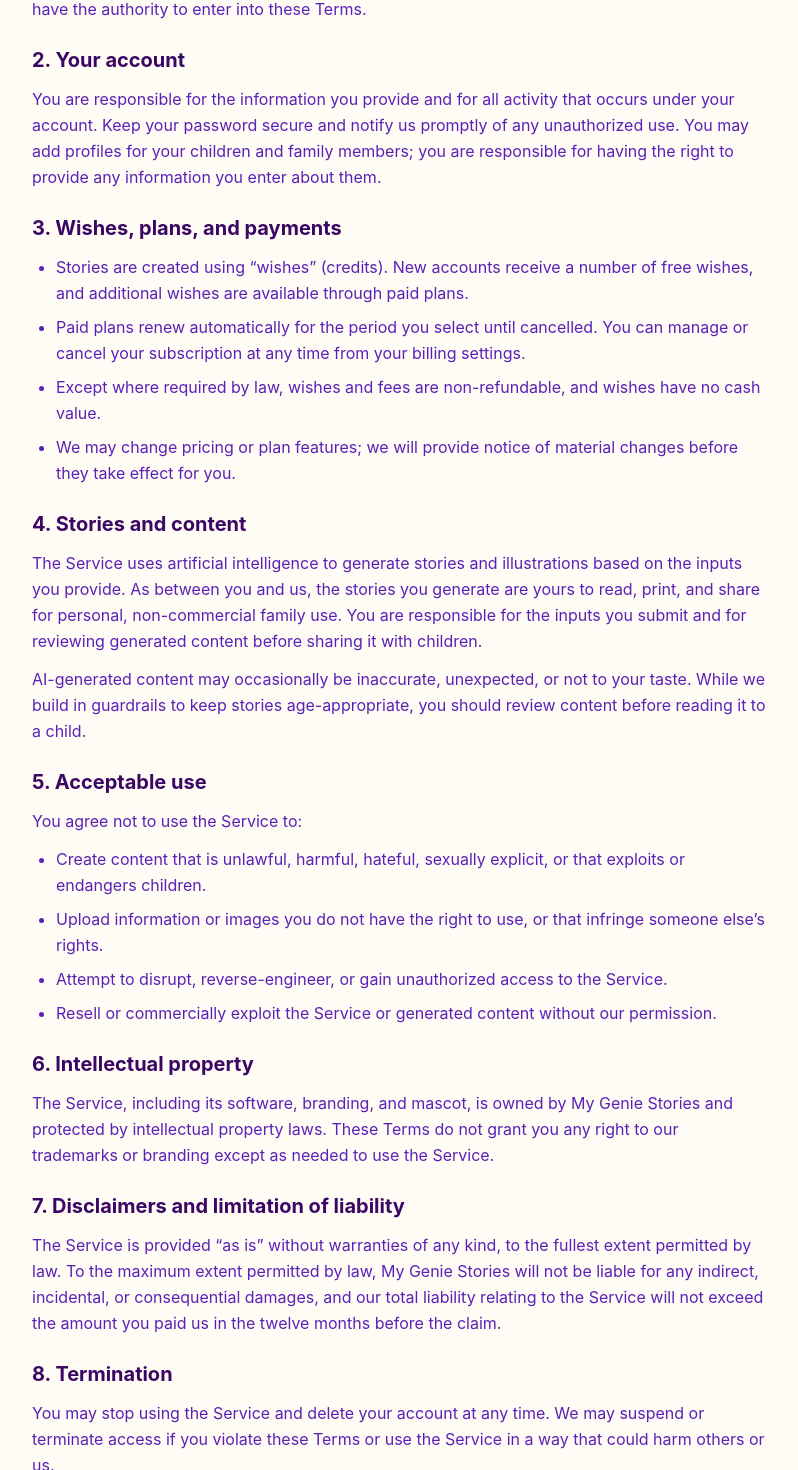
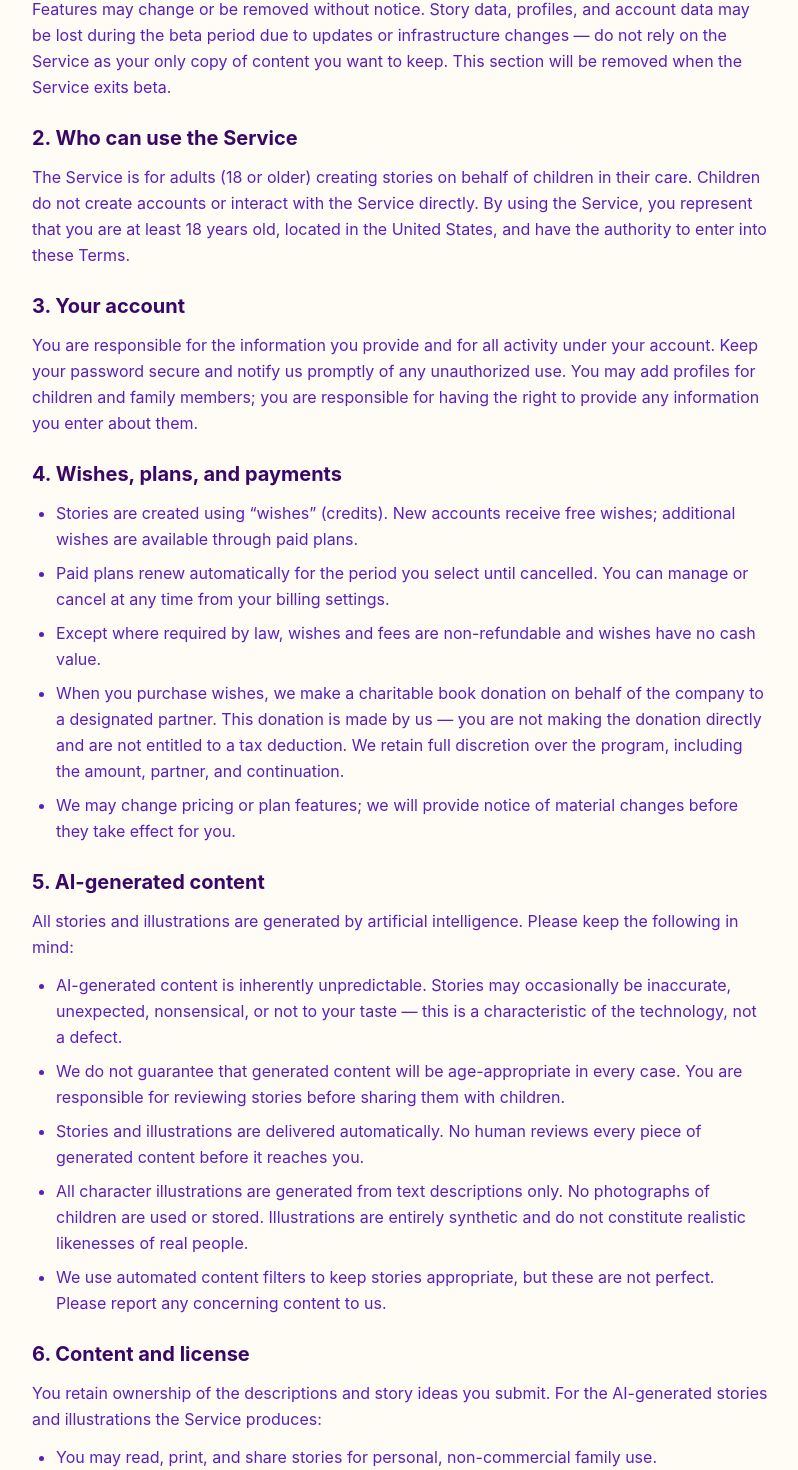
Before and after one commit to kevnbot/story-generator, a Next.js app: page /terms in a window 1280 px wide. Shown: the part 479-1949 px from the top of the page, without its empty margins (240-1038 px from the left). Built offline with nearby package versions, Linux system fonts and the light colour scheme.

Commit message:
chore: update terms and privacy policy with beta, AI disclaimers, and COPPA language

```diff
--- a/app/terms/page.tsx
+++ b/app/terms/page.tsx
@@ -5,7 +5,7 @@
 export const metadata: Metadata = {
   title: "Terms of Use — My Genie Stories",
   description:
-    "The terms and conditions for using My Genie Stories, the personalized AI bedtime story service for families.",
+    "The terms and conditions for using My Genie Stories, the personalized AI story service for families.",
 }
 
 export default function TermsPage() {
@@ -19,99 +19,131 @@
         <Link href="/privacy" className="font-medium underline" style={{ color: "#7c3aed" }}>
           Privacy Policy
         </Link>
-        . If you do not agree, please do not use the Service.
+        . If you do not agree, please do not use the Service. The Service is currently available to
+        residents of the United States only.
       </LegalP>
 
-      <LegalSection heading="1. Who can use the Service">
+      <LegalSection heading="1. Closed beta">
         <LegalP>
-          The Service is intended for use by adults (18 years or older) who create stories for the
-          children in their care. You are responsible for supervising any child who uses or views
-          content created through your account. By using the Service, you represent that you are at
-          least 18 years old and have the authority to enter into these Terms.
+          The Service is currently in <strong>closed beta</strong>. Access is by invitation only.
+          By using the Service, you acknowledge you are using an early, pre-release version that is
+          still under active development. Features may change or be removed without notice. Story
+          data, profiles, and account data may be lost during the beta period due to updates or
+          infrastructure changes — do not rely on the Service as your only copy of content you want
+          to keep. This section will be removed when the Service exits beta.
         </LegalP>
       </LegalSection>
 
-      <LegalSection heading="2. Your account">
+      <LegalSection heading="2. Who can use the Service">
         <LegalP>
-          You are responsible for the information you provide and for all activity that occurs under
-          your account. Keep your password secure and notify us promptly of any unauthorized use.
-          You may add profiles for your children and family members; you are responsible for having
-          the right to provide any information you enter about them.
+          The Service is for adults (18 or older) creating stories on behalf of children in their
+          care. Children do not create accounts or interact with the Service directly. By using the
+          Service, you represent that you are at least 18 years old, located in the United States,
+          and have the authority to enter into these Terms.
         </LegalP>
       </LegalSection>
 
-      <LegalSection heading="3. Wishes, plans, and payments">
+      <LegalSection heading="3. Your account">
+        <LegalP>
+          You are responsible for the information you provide and for all activity under your
+          account. Keep your password secure and notify us promptly of any unauthorized use. You
+          may add profiles for children and family members; you are responsible for having the right
+          to provide any information you enter about them.
+        </LegalP>
+      </LegalSection>
+
+      <LegalSection heading="4. Wishes, plans, and payments">
         <LegalList
           items={[
-            "Stories are created using “wishes” (credits). New accounts receive a number of free wishes, and additional wishes are available through paid plans.",
-            "Paid plans renew automatically for the period you select until cancelled. You can manage or cancel your subscription at any time from your billing settings.",
-            "Except where required by law, wishes and fees are non-refundable, and wishes have no cash value.",
+            "Stories are created using \u201cwishes\u201d (credits). New accounts receive free wishes; additional wishes are available through paid plans.",
+            "Paid plans renew automatically for the period you select until cancelled. You can manage or cancel at any time from your billing settings.",
+            "Except where required by law, wishes and fees are non-refundable and wishes have no cash value.",
+            "When you purchase wishes, we make a charitable book donation on behalf of the company to a designated partner. This donation is made by us \u2014 you are not making the donation directly and are not entitled to a tax deduction. We retain full discretion over the program, including the amount, partner, and continuation.",
             "We may change pricing or plan features; we will provide notice of material changes before they take effect for you.",
           ]}
         />
       </LegalSection>
 
-      <LegalSection heading="4. Stories and content">
+      <LegalSection heading="5. AI-generated content">
         <LegalP>
-          The Service uses artificial intelligence to generate stories and illustrations based on
-          the inputs you provide. As between you and us, the stories you generate are yours to read,
-          print, and share for personal, non-commercial family use. You are responsible for the
-          inputs you submit and for reviewing generated content before sharing it with children.
+          All stories and illustrations are generated by artificial intelligence. Please keep the
+          following in mind:
         </LegalP>
-        <LegalP>
-          AI-generated content may occasionally be inaccurate, unexpected, or not to your taste.
-          While we build in guardrails to keep stories age-appropriate, you should review content
-          before reading it to a child.
-        </LegalP>
+        <LegalList
+          items={[
+            "AI-generated content is inherently unpredictable. Stories may occasionally be inaccurate, unexpected, nonsensical, or not to your taste \u2014 this is a characteristic of the technology, not a defect.",
+            "We do not guarantee that generated content will be age-appropriate in every case. You are responsible for reviewing stories before sharing them with children.",
+            "Stories and illustrations are delivered automatically. No human reviews every piece of generated content before it reaches you.",
+            "All character illustrations are generated from text descriptions only. No photographs of children are used or stored. Illustrations are entirely synthetic and do not constitute realistic likenesses of real people.",
+            "We use automated content filters to keep stories appropriate, but these are not perfect. Please report any concerning content to us.",
+          ]}
+        />
       </LegalSection>
 
-      <LegalSection heading="5. Acceptable use">
+      <LegalSection heading="6. Content and license">
+        <LegalP>
+          You retain ownership of the descriptions and story ideas you submit. For the AI-generated
+          stories and illustrations the Service produces:
+        </LegalP>
+        <LegalList
+          items={[
+            "You may read, print, and share stories for personal, non-commercial family use.",
+            "You may not sell, sublicense, or commercially exploit generated stories.",
+            "By generating stories through the Service, you grant My Genie Stories a perpetual, worldwide, royalty-free license to use, reproduce, adapt, and display generated story content for purposes including operating and improving the Service, training AI models, and marketing. We will not use your child\u2019s name in public marketing without your separate consent. This license does not extend to child profile descriptions, which are used only to generate your stories.",
+          ]}
+        />
+      </LegalSection>
+
+      <LegalSection heading="7. Acceptable use">
         <LegalP>You agree not to use the Service to:</LegalP>
         <LegalList
           items={[
             "Create content that is unlawful, harmful, hateful, sexually explicit, or that exploits or endangers children.",
-            "Upload information or images you do not have the right to use, or that infringe someone else’s rights.",
+            "Submit descriptions intended to produce depictions of identifiable real individuals without their consent.",
+            "Upload information you do not have the right to use, or that infringes someone else\u2019s rights.",
             "Attempt to disrupt, reverse-engineer, or gain unauthorized access to the Service.",
             "Resell or commercially exploit the Service or generated content without our permission.",
+            "Use the Service if you are located outside the United States.",
           ]}
         />
       </LegalSection>
 
-      <LegalSection heading="6. Intellectual property">
+      <LegalSection heading="8. Intellectual property">
         <LegalP>
-          The Service, including its software, branding, and mascot, is owned by My Genie Stories
+          The Service, including its software, branding, and mascots, is owned by My Genie Stories
           and protected by intellectual property laws. These Terms do not grant you any right to our
           trademarks or branding except as needed to use the Service.
         </LegalP>
       </LegalSection>
 
-      <LegalSection heading="7. Disclaimers and limitation of liability">
+      <LegalSection heading="9. Disclaimers and limitation of liability">
         <LegalP>
           The Service is provided &ldquo;as is&rdquo; without warranties of any kind, to the fullest
-          extent permitted by law. To the maximum extent permitted by law, My Genie Stories will not
-          be liable for any indirect, incidental, or consequential damages, and our total liability
-          relating to the Service will not exceed the amount you paid us in the twelve months before
-          the claim.
+          extent permitted by law. We do not warrant that the Service will be uninterrupted,
+          error-free, or that generated content will meet your expectations. To the maximum extent
+          permitted by law, My Genie Stories will not be liable for any indirect, incidental, or
+          consequential damages, and our total liability relating to the Service will not exceed the
+          amount you paid us in the twelve months before the claim.
         </LegalP>
       </LegalSection>
 
-      <LegalSection heading="8. Termination">
+      <LegalSection heading="10. Termination">
         <LegalP>
           You may stop using the Service and delete your account at any time. We may suspend or
           terminate access if you violate these Terms or use the Service in a way that could harm
-          others or us.
+          others or us. Our license to use generated content survives termination.
         </LegalP>
       </LegalSection>
 
-      <LegalSection heading="9. Changes to these Terms">
+      <LegalSection heading="11. Changes to these Terms">
         <LegalP>
           We may update these Terms from time to time. If we make material changes, we will update
-          the &ldquo;Last updated&rdquo; date above and, where appropriate, notify you. Your
-          continued use of the Service after changes take effect means you accept the updated Terms.
+          the &ldquo;Last updated&rdquo; date above and notify you. Your continued use of the
+          Service after changes take effect means you accept the updated Terms.
         </LegalP>
       </LegalSection>
 
-      <LegalSection heading="10. Contact us">
+      <LegalSection heading="12. Contact us">
         <LegalP>
           Questions about these Terms? Contact us at{" "}
           <a href="mailto:support@mygeniestories.com" className="font-medium underline" style={{ color: "#7c3aed" }}>
```
Also changed, not shown: app/privacy/page.tsx (+66 -35 lines).
